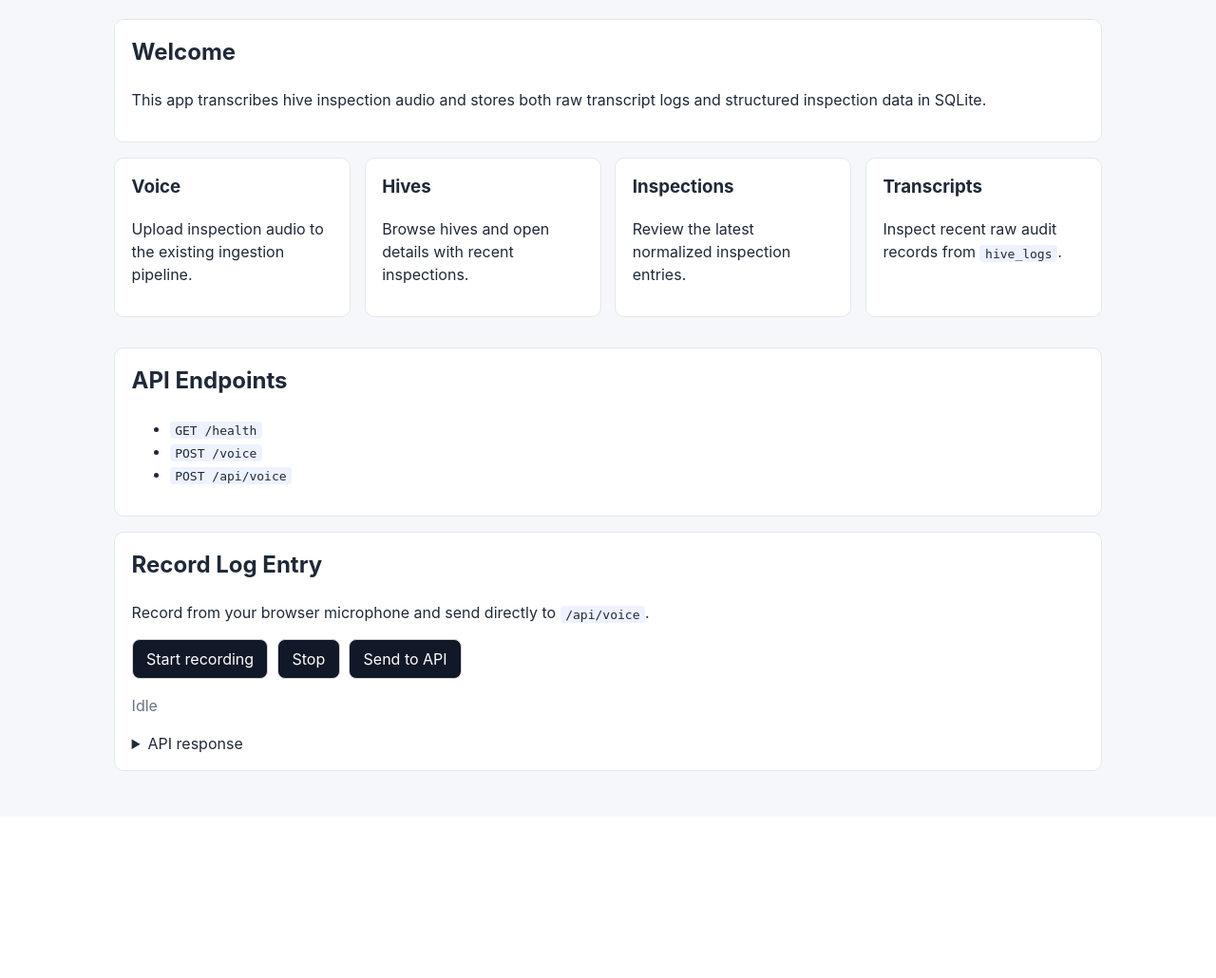
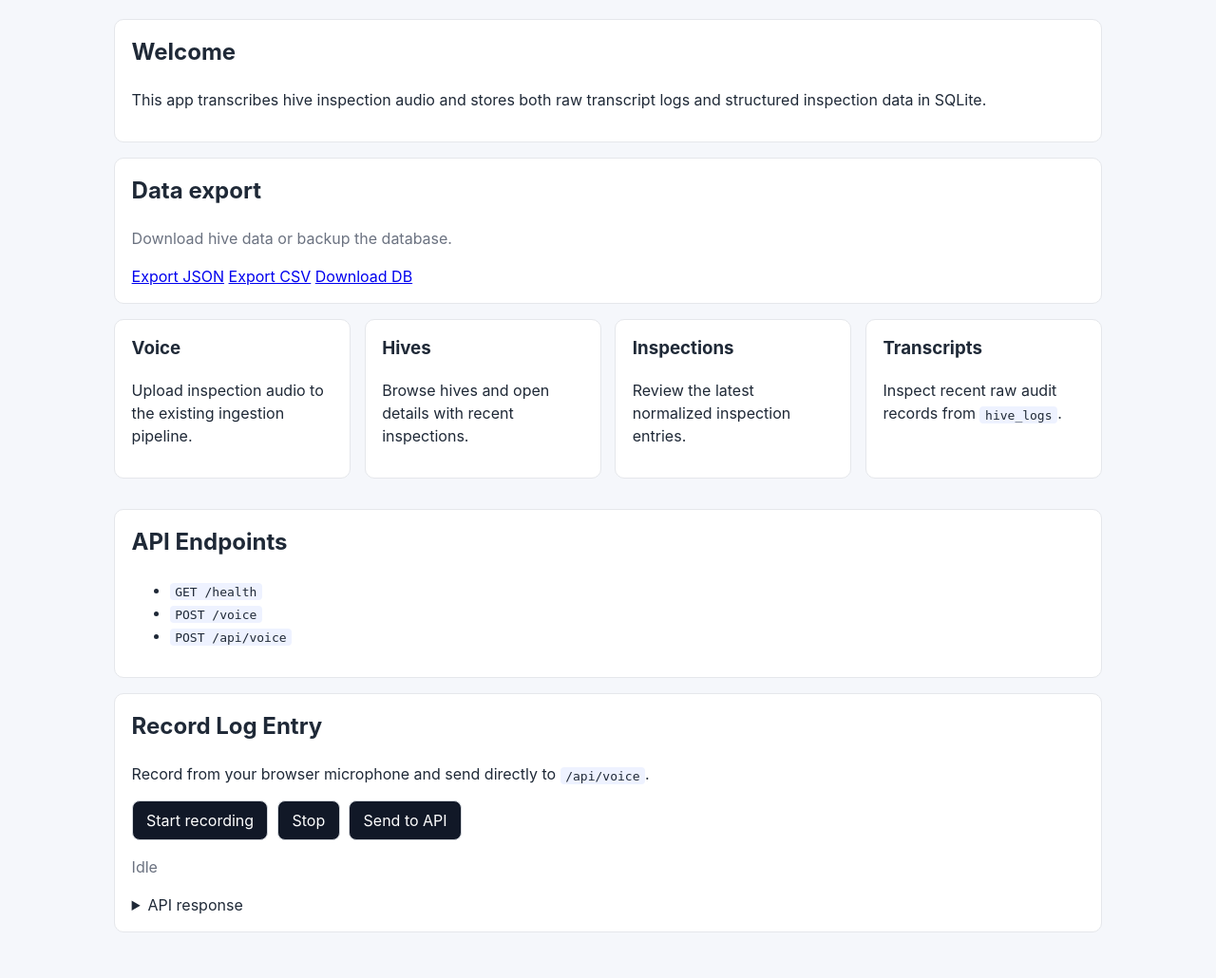
Before and after one commit to the-pr0x1mo/yard-assistant, a FastAPI app: page / in a window 1280 px wide. Shown: the part 148-1178 px from the top of the page at 95% size. Before the commit the page ends 960 px from the top, so only its background shows below. Run offline with FastAPI, Linux system fonts and the light colour scheme; parts of the project's set-up code (start-up, migrations or seed data) failed here and were passed over.

Commit message:
Adding download button to UI

```diff
--- a/assistant-api/app/templates/index.html
+++ b/assistant-api/app/templates/index.html
@@ -10,7 +10,17 @@
     structured inspection data in SQLite.
   </p>
 </section>
+<section class="card">
+  <h2>Data export</h2>
 
+  <p class="muted">Download hive data or backup the database.</p>
+
+  <div class="actions">
+    <a class="btn" href="/export/json">Export JSON</a>
+    <a class="btn" href="/export/csv">Export CSV</a>
+    <a class="btn" href="/export/sqlite">Download DB</a>
+  </div>
+</section>
 <section class="grid-two">
   <a class="card link-card" href="/voice">
     <h3>Voice</h3>
```
